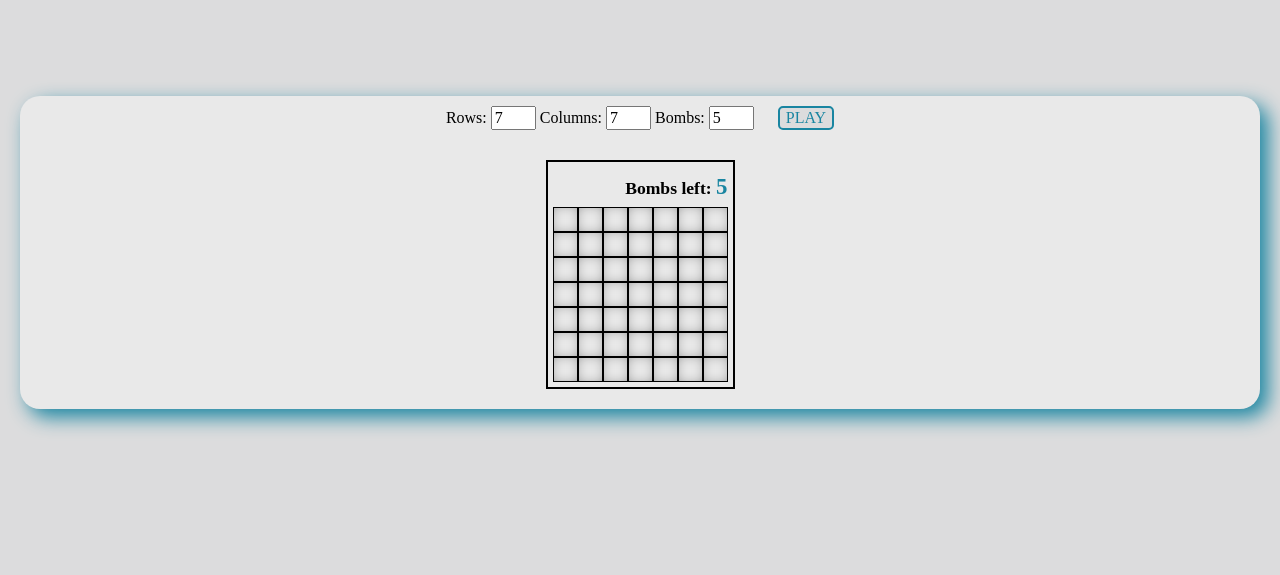
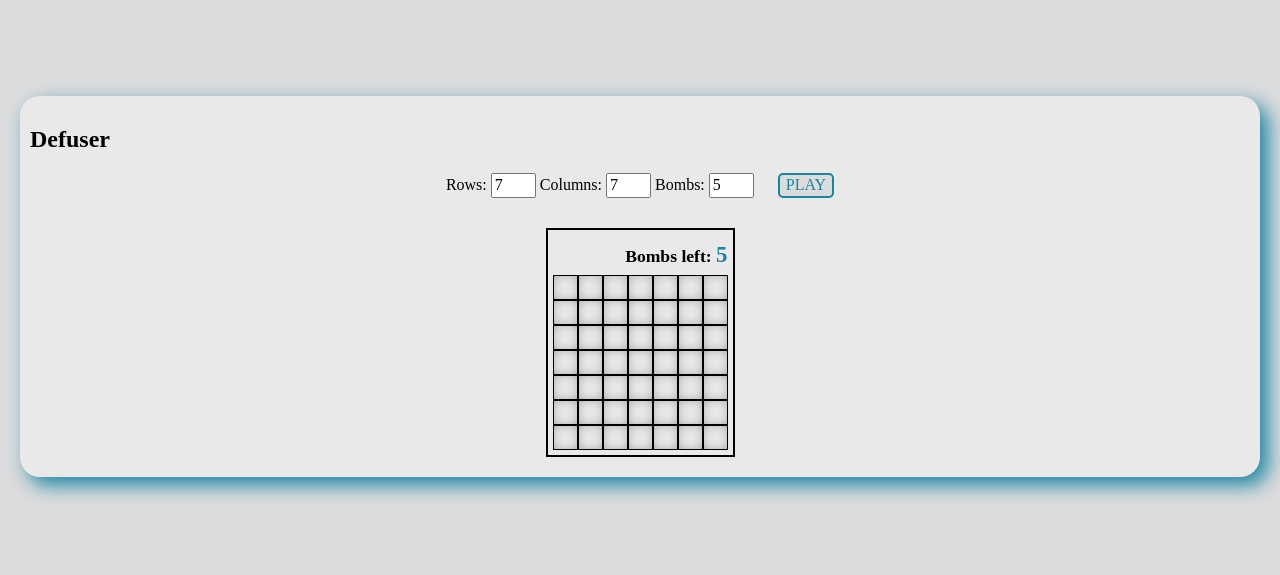
Before and after one commit to TomGrzybowski/MyCV, a website: page src/MyGame.html in a window 1280 px wide. Shown: the part 84-659 px from the top of the page. Drawn offline with Linux system fonts and the light colour scheme.

Commit message:
Adding title

```diff
--- a/src/MyGame.html
+++ b/src/MyGame.html
@@ -82,6 +82,7 @@
     <main class="my_game_main">
       <section class="defuser">
         <div class="container">
+          <h1 class="defuser__name">Defuser</h1>
           <form name="game_settings" autocomplete="off" class="defuser__form">
             <label for="defuser__rows">Rows:</label>
             <input
--- a/src/javascript/myGame.js
+++ b/src/javascript/myGame.js
@@ -159,7 +159,7 @@ function updateBombsLeft() {
   const counter = document.querySelector(".defuser__bomb_counter_span");
 
   if (bombsLeft > 0) {
-    counter.textContent = Number(bombsLeft);
+    counter.textContent = bombsLeft;
   } else {
     counter.textContent = 0;
   }
@@ -220,7 +220,7 @@ function createGrid() {
 function insertBombs() {
   const bombs = new Set();
 
-  while (bombs.size !== Number(bombsAmount)) {
+  while (bombs.size !== bombsAmount) {
     let rowNr = Math.floor(Math.random() * rows) + 1;
     let colNr = Math.floor(Math.random() * cols) + 1;
     bombs.add(`${rowNr} - ${colNr}`);
--- a/src/sass/components/_defuser.scss
+++ b/src/sass/components/_defuser.scss
@@ -78,6 +78,10 @@
     // border: 1px solid $contrast;
     // width: 100px;
   }
+
+  &__name {
+    text-align: center;
+  }
 }
 
 .unrevealed {
```
